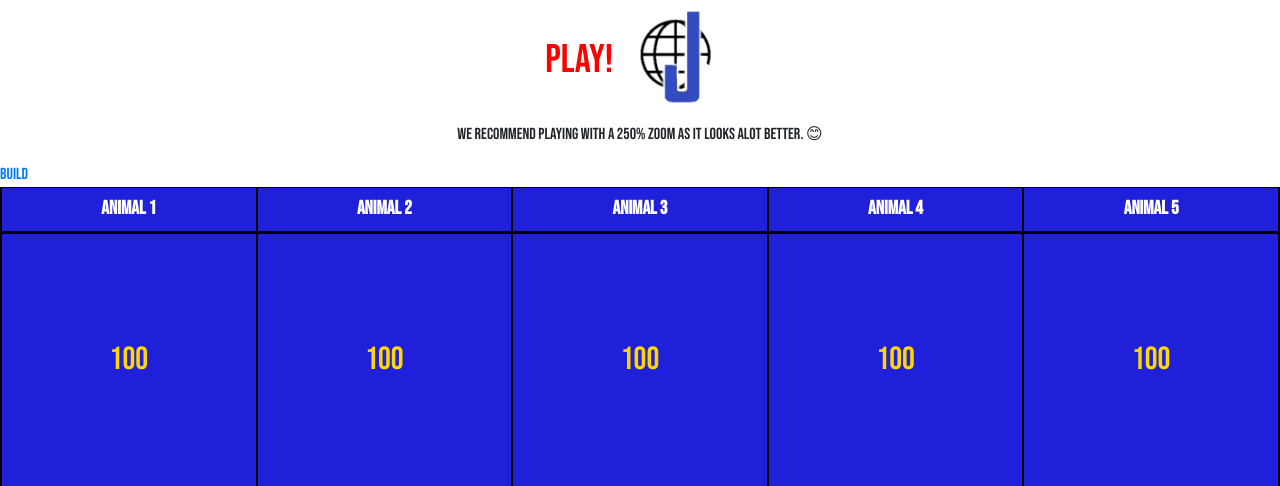
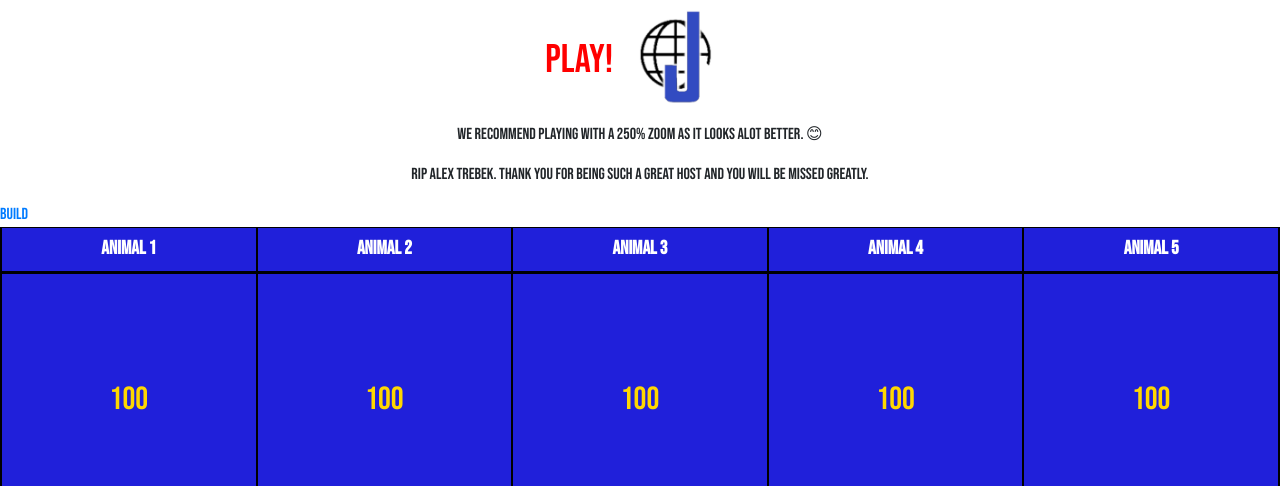
Before and after one commit to tommcn/jeopardy-web, a Django app: page / in a window 1280 px wide. Shown: the top 486 px of the page. Run offline with Django 3.2, Linux system fonts and the light colour scheme; some libraries are stand-ins or nearby versions.

Commit message:
Added tribute to Alex Trebek

```diff
--- a/jeopardy-web/jeopardy/templates/jeopardy/play.html
+++ b/jeopardy-web/jeopardy/templates/jeopardy/play.html
@@ -14,6 +14,7 @@
         Play! <img src="{% static 'jeopardy/favicon.ico' %}" style="width: 9%; height: auto;" alt="Jeopardy Online Logo"/>
     </h1>
     <p>We recommend playing with a 250% zoom as it looks alot better. 😊</p>
+    <p>RIP Alex Trebek. Thank you for being such a great host and you will be missed greatly.</p>
     <a href="{% url 'build' %}">Build</a>
     <div id="fullscreen-container">
         <table id='jeopardy-table'></table>
```
